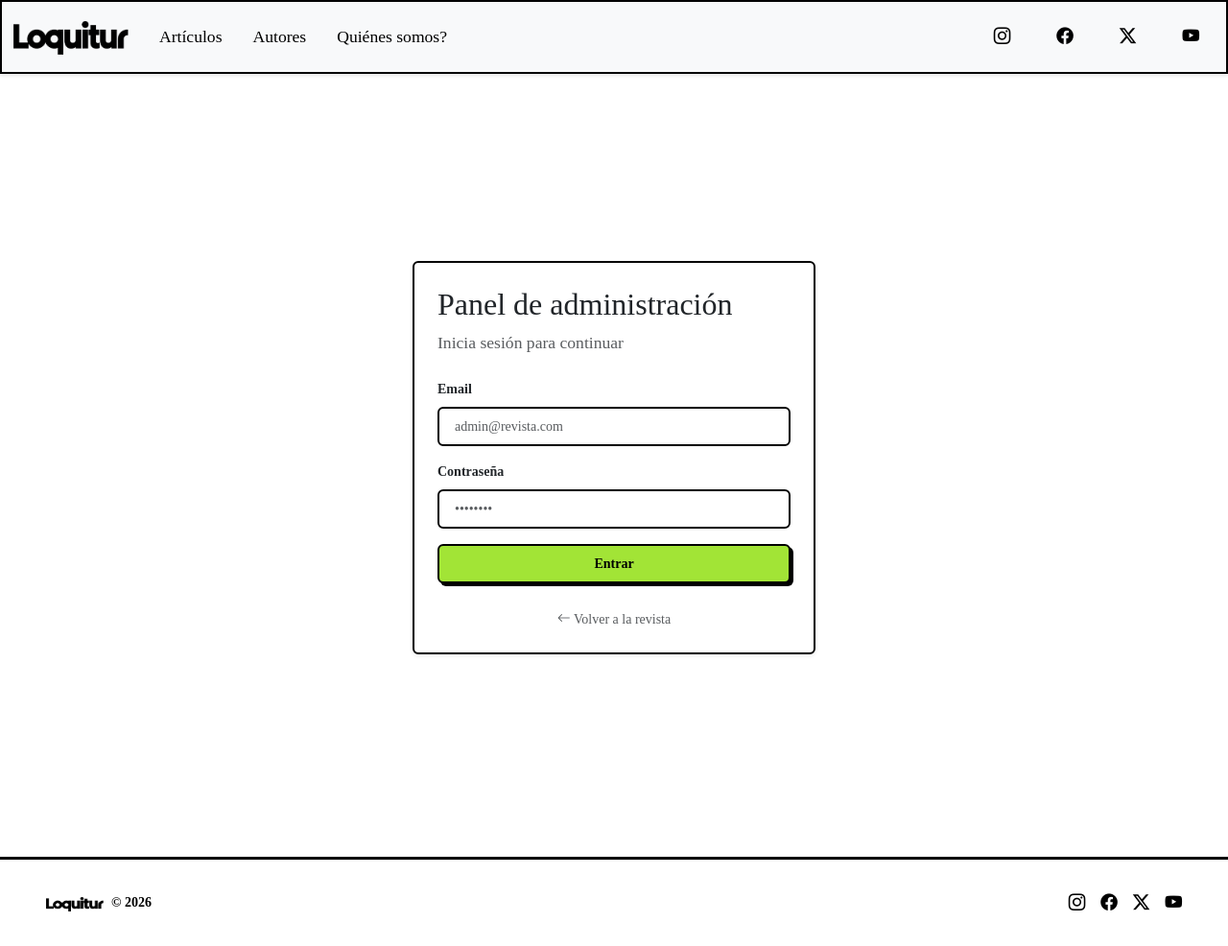
After one commit to Jowl0/loquitur_web_app, a Flask app: page /login in a window 1280 px wide. The commit adds this page. Shown: the whole page at 96% size. Run offline with Flask 3, Linux system fonts and the light colour scheme; some libraries are stand-ins or nearby versions; some web fonts are replaced.

Commit message:
feat: Creacion de login

```diff
--- a/src/app.py
+++ b/src/app.py
@@ -1,15 +1,28 @@
 from flask import Flask, send_from_directory
+from flask_login import LoginManager
 from src.config import Config
 from src.database.db import db
-import src.models
 from src.routes import register_blueprints
-
+from src.models.admin import admin
 
 def create_app():
     app = Flask(__name__)
     app.config.from_object(Config)
+    app.secret_key = '123'
 
     db.init_app(app)
+
+    # Configuración de Flask-Login
+    login_manager = LoginManager()
+    login_manager.init_app(app)
+    # Asegúrate de que esto apunte a tu blueprint de login correctamente
+    login_manager.login_view = "auth_admin.admin_login"
+
+    @login_manager.user_loader
+    def load_user(user_id):
+        # 1. Usamos query.get directamente sobre el modelo
+        return admin.query.get(int(user_id))
+
     with app.app_context():
         db.create_all()
 
@@ -17,14 +30,12 @@ def create_app():
 
     @app.route("/media/<path:filename>")
     def serve_articulos(filename):
-
         return send_from_directory(
-        app.config["MEDIA_DIR"],
-        filename
-    )
+            app.config["MEDIA_DIR"],
+            filename
+        )
 
     return app
-
 
 if __name__ == "__main__":
     app = create_app()
--- a/src/models/__init__.py
+++ b/src/models/__init__.py
@@ -5,3 +5,4 @@ from .edicion import edicion
 from .autor import autor
 from .edicion_articulo import edicion_articulo
 from .autoria import autoria
+from .admin import admin
--- /dev/null
+++ b/src/routes/auth.py
@@ -0,0 +1,34 @@
+# src/routes/auth.py
+from flask import Blueprint, render_template, request, redirect, url_for, flash
+from flask_login import login_user, logout_user, login_required
+from werkzeug.security import check_password_hash
+from src.models.admin import admin
+
+# El nombre del blueprint aquí es "auth_admin"
+auth_admin_bp = Blueprint("auth_admin", __name__)
+
+@auth_admin_bp.route("/login", methods=["GET", "POST"])
+def admin_login():
+    if request.method == "POST":
+        email = request.form.get("email", "").strip().lower()
+        password = request.form.get("password", "")
+
+        usuario = admin.query.filter_by(email=email).first()
+
+        if usuario and check_password_hash(usuario.contrasena, password):
+            login_user(usuario)
+            # Verifica que el nombre del blueprint en panel.py coincida con "admin_panel"
+            return redirect(url_for("admin_panel.panel_admin"))
+
+        flash("Credenciales inválidas.")
+        return redirect(url_for("auth_admin.admin_login")) # Nombre interno del BP
+
+    return render_template("login.html")
+
+# --- Nueva ruta de Logout ---
+@auth_admin_bp.route("/logout")
+@login_required
+def admin_logout():
+    logout_user()
+    flash("Has cerrado sesión correctamente.") # Opcional: un mensaje de feedback
+    return redirect(url_for("auth_admin.admin_login"))
--- a/src/services/__init__.py
+++ b/src/services/__init__.py
@@ -4,3 +4,4 @@ from src.services import grid_service
 from src.services import articulo_service
 from src.services import autor_service
 from src.services import autores_service
+#from src.services import subrutas_service
--- a/src/static/custom.css
+++ b/src/static/custom.css
@@ -30,6 +30,11 @@ h6,
 /* Quitamos el margin-top: auto que empujaba el footer */
 footer {
     margin-top: 0;
+}
+
+/* === BORDES TRANSPARENTES === */
+.border-transparent {
+    border-color: transparent !important;
 }
 
 /* === ESTILOS DEL GRID (Necesarios aquí para herencia) === */
--- a/src/templates/articulos.html
+++ b/src/templates/articulos.html
@@ -19,7 +19,7 @@
 
       <div id="contenedor-articulos">
         {% for art in lista_articulos %}
-        <div class="card mb-4 border shadow-sm card-fixed-height">
+        <div class="card mb-4 border border-transparent shadow-sm card-fixed-height">
           <div class="card-body h-100 p-3">
             <div class="row h-100">
 
@@ -65,7 +65,7 @@
         {% endfor %}
       </div>
       <div id="btn-container" class="text-center py-3">
-        <button id="btn-ver-mas" class="btn btn-dark btn-lg px-5 rounded-pill" data-url="/api/ver_mas">
+        <button id="btn-ver-mas-articulos-lista" class="btn btn-dark btn-lg px-5 rounded-pill" data-url="/api/ver_mas">
           Ver más artículos
         </button>
       </div>
@@ -75,7 +75,7 @@
     </div>
   </div>
 
-  <script src="{{ url_for('static', filename='js/ver_mas.js') }}"></script>
+  <script src="{{ url_for('static', filename='js/ver_mas_articulos_lista_boton.js') }}"></script>
 
   {% else %}
   <div class="row">
--- a/src/templates/home.html
+++ b/src/templates/home.html
@@ -58,7 +58,7 @@
       {% endfor %}
   </div>
 
-  <div class="carousel-inner rounded border border-3 border-dark overflow-hidden">
+  <div class="carousel-inner rounded border border-3 border-transparent overflow-hidden">
     {% for i in range(0, grid|length if grid|length < 5 else 5) %} <div
       class="carousel-item {% if i == 0 %}active{% endif %}">
       <div class="card border-0 text-white">
@@ -117,7 +117,7 @@
 
       <div id="contenedor-articulos">
         {% for art in lista_articulos %}
-        <div class="card mb-4 border shadow-sm card-fixed-height">
+        <div class="card mb-4 border border-transparent shadow-sm card-fixed-height">
           <div class="card-body h-100 p-3">
             <div class="row h-100">
 
--- /dev/null
+++ b/src/templates/login.html
@@ -0,0 +1,40 @@
+{% extends 'base.html' %}
+{% block content %}
+
+  <div class="container d-flex align-items-center justify-content-center" style="min-height: 100vh;">
+    <div class="card shadow-sm" style="max-width: 420px; width: 100%;">
+      <div class="card-body p-4">
+        <h3 class="mb-2">Panel de administración</h3>
+        <p class="text-muted mb-4">Inicia sesión para continuar</p>
+
+        {% with messages = get_flashed_messages() %}
+          {% if messages %}
+            <div class="alert alert-danger py-2">{{ messages[0] }}</div>
+          {% endif %}
+        {% endwith %}
+
+        <form method="POST" action="{{ url_for('auth_admin.admin_login') }}">
+          <div class="mb-3">
+            <label class="form-label fw-bold">Email</label>
+            <input name="email" type="email" class="form-control" placeholder="admin@revista.com" required>
+          </div>
+
+          <div class="mb-3">
+            <label class="form-label fw-bold">Contraseña</label>
+            <input name="password" type="password" class="form-control" placeholder="••••••••" required>
+          </div>
+
+          <button class="btn btn-primary w-100 fw-bold" type="submit">Entrar</button>
+        </form>
+
+        <div class="text-center mt-4">
+          <a class="text-decoration-none text-muted" href="/">
+            <i class="bi bi-arrow-left"></i> Volver a la revista
+          </a>
+        </div>
+
+      </div>
+    </div>
+  </div>
+
+  {% endblock %}
```
Also changed, not shown: src/models/admin.py (added, +13 -0 lines), src/routes/__init__.py (+7 -3 lines), src/routes/panel.py (added, +14 -0 lines), src/templates/autores.html (+5 -3 lines), src/templates/perfil_autor.html (+4 -4 lines).
